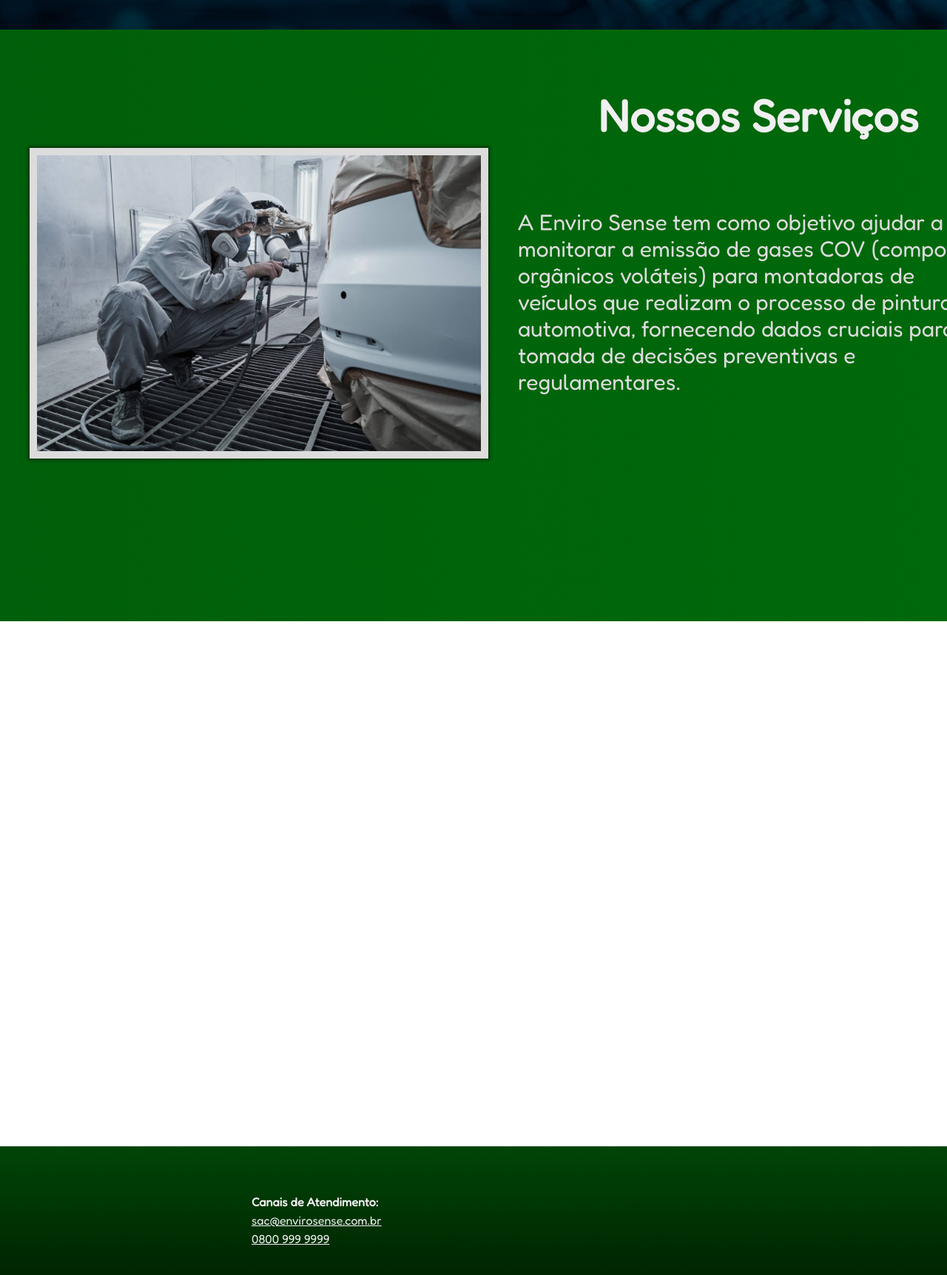
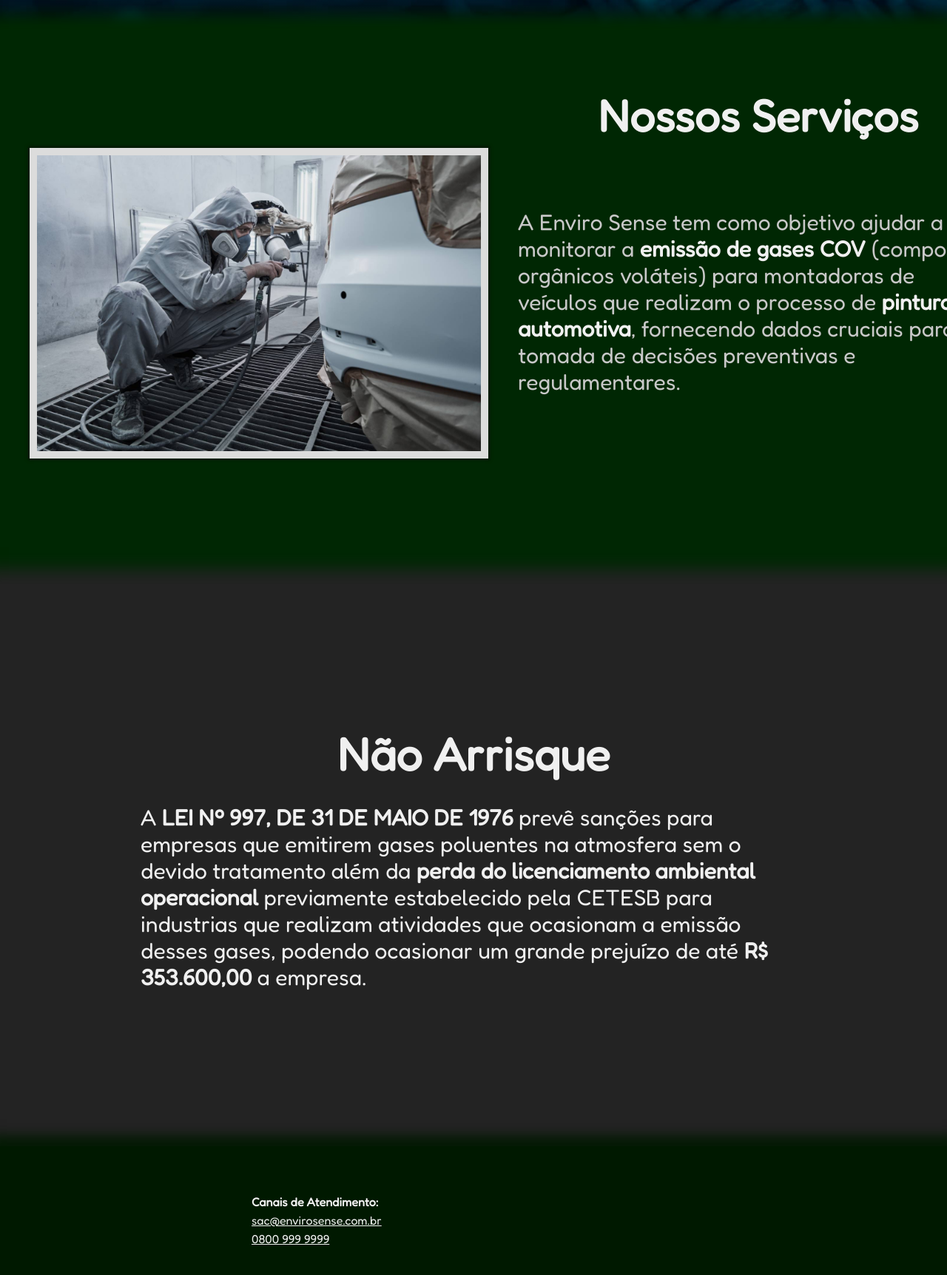
Before and after one commit to lrobatino/Enviro-Sense, a plain HTML site: page enviro-sense-site/index.html in a window 1280 px wide. Shown: the part 680-2404 px from the top of the page at 74% size. Drawn offline with Linux system fonts and the light colour scheme.

Commit message:
atualização site v1.0

```diff
--- a/enviro-sense-site/css/style.css
+++ b/enviro-sense-site/css/style.css
@@ -117,14 +117,6 @@
     cursor: pointer;
 }
 
-.footer {
-    display: flex;
-    align-items: center;
-    justify-content: center;
-    width: 100%;
-    height: 200px;
-    background: linear-gradient(to top, #002000, #004507);
-}
 
 .home {
     width: 100%;
@@ -174,10 +166,46 @@
     position: relative;
     width: 100%;
     height: 800px;
-    background: linear-gradient(to right, #005f0a, #00690b);
+    background: rgb(0, 39, 3);
+    box-shadow: 0px 0px 20px 20px #002802;
 }
 
-.container-nossos-servicos .moldura {
+.container-nao-arrisque {
+    display: flex;
+    top: 600px;
+    position: relative;
+    align-items: center;
+    justify-content: center;
+    flex-direction: row;
+    width: 100%;
+    height: 800px;
+    background: rgb(35, 35, 35);
+    box-shadow: 0px 0px 20px 20px #232323;
+}
+
+.container-nao-arrisque .conteudo2 {
+    display: flex;
+    flex-direction: column;
+    align-items: center;
+    justify-content: center;
+    width: 900px;
+    height: 500px;
+    gap: 30px;
+    color: rgb(240, 240, 240);
+    padding-bottom: 60px;
+}
+
+.container-nao-arrisque .conteudo2 span {
+    font-size: 62px;
+    font-weight: bold;
+}
+
+.container-nao-arrisque .conteudo2 a {
+    font-size: 30px;
+}
+
+
+.container-nossos-servicos .moldura1 {
     background: url("../images/pintura-automotiva.png");
     height: 400px;
     width: 600px;
@@ -191,7 +219,7 @@
     box-shadow: 0px 0px 4px 2px rgba(0, 0, 0, 0.5);
 }
 
-.container-nossos-servicos .conteudo {
+.container-nossos-servicos .conteudo1 {
     display: flex;
     flex-direction: column;
     align-items: center;
@@ -205,16 +233,19 @@
     min-height: 500px;
 }
 
-.container-nossos-servicos .conteudo span {
+.container-nossos-servicos .conteudo1 span {
     font-size: 60px;
     font-weight: bold;
     color: rgb(240, 240, 240);
 }
 
-.container-nossos-servicos .conteudo a {
+.container-nossos-servicos .conteudo1 a {
     font-size: 30px;
     text-align: left;
-    color: rgb(220, 220, 220);
+    color: rgb(200, 200, 200);
+}
+.container-nossos-servicos b {
+    color: rgb(240, 240, 240);
 }
 
 .footer .container-conteudo {
@@ -234,6 +265,18 @@
     color: rgb(240, 240, 240);
     text-decoration: underline;
     cursor: pointer;
+}
+
+.footer {
+    display: flex;
+    align-items: center;
+    justify-content: center;
+    position: relative;
+    top: 0px;
+    width: 100%;
+    height: 200px;
+    background: rgb(0, 25, 00);
+    box-shadow: 0px 0px 15px 15px rgba(0, 25, 0, 0.9);
 }
 
 .login {
@@ -322,12 +365,16 @@
 }
 
 .cadastro{
+    display: flex;
+    flex-direction: row;
+    align-items: center;
+    justify-content: center;
     width: 100%;
-    height: 675px;
+    height: 690px;
 }
 
 .caixa-cadastro{
-    height: 400px;
+    height: 500px;
     width: 600px;
     background-color: whitesmoke;
     color:#35b341;
@@ -340,11 +387,10 @@
     justify-content: center;
 }
 
-.cadastro .conteudo {
-    margin-top: 0;
-    height: 300px;
+.cadastro .caixa-cadastro .conteudo {
+    height: 400px;
     display: flex;
-    justify-content: space-around;
+    justify-content: space-between;
     align-items: center;
     flex-direction: column;
 }
--- a/enviro-sense-site/index.html
+++ b/enviro-sense-site/index.html
@@ -17,9 +17,9 @@
                     <a>ENVIRO SENSE</a>
                 </div>
                 <div class="opcoes">
-                    <a class="opcao" onclick="window.location.href='index.html'">Home</a>
-                    <a class="opcao" onclick="window.location.href='index.html'">Sobre Nós</a>
-                    <a class="opcao" onclick="window.location.href='index.html'">Nossos Serviços</a>
+                    <a class="opcao" href="index.html">Home</a>
+                    <a class="opcao">Sobre Nós</a>
+                    <a class="opcao" href="#nossos-servicos">Nossos Serviços</a>
                 </div>
             </div>
             <div class="botoes">
@@ -36,11 +36,17 @@
             </div>
         </div>
         <div class="container-nossos-servicos" id="nossos-servicos">
-            <div class="moldura">
+            <div class="moldura1"></div>
+            <div class="conteudo1">
+                <span>Nossos Serviços</span>
+                <a>A Enviro Sense tem como objetivo ajudar a monitorar a <b>emissão de gases COV</b> (compostos orgânicos voláteis) para montadoras de veículos que realizam o processo de <b>pintura automotiva</b>, fornecendo dados cruciais para tomada de decisões preventivas e regulamentares.</a>
             </div>
-            <div class="conteudo">
-                <span>Nossos Serviços</span>
-                <a>A Enviro Sense tem como objetivo ajudar a monitorar a emissão de gases COV (compostos orgânicos voláteis) para montadoras de veículos que realizam o processo de pintura automotiva, fornecendo dados cruciais para tomada de decisões preventivas e regulamentares.</a>
+        </div>
+        <div class="container-nao-arrisque">
+            <div class="moldura2"></div>
+            <div class="conteudo2">
+                <span>Não Arrisque</span>
+                <a>A <b>LEI Nº 997, DE 31 DE MAIO DE 1976</b> prevê sanções para empresas que emitirem gases poluentes na atmosfera sem o devido tratamento além da <b>perda do licenciamento ambiental operacional</b> previamente estabelecido pela CETESB para industrias que realizam atividades que ocasionam a emissão desses gases, podendo ocasionar um grande prejuízo de até <b>R$ 353.600,00</b> a empresa.</a>
             </div>
         </div>
         <div class="container-sobre-nos">
```
Also changed, not shown: enviro-sense-site/tela-cadastro.html (+6 -14 lines), enviro-sense-site/tela-login.html (+5 -10 lines).
